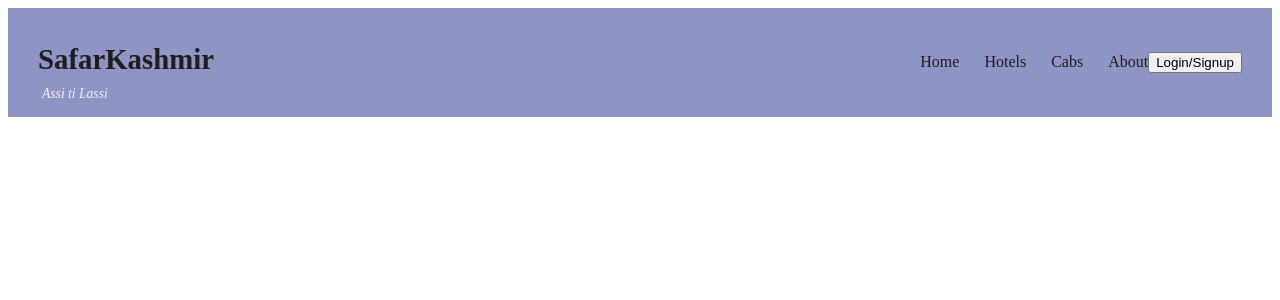
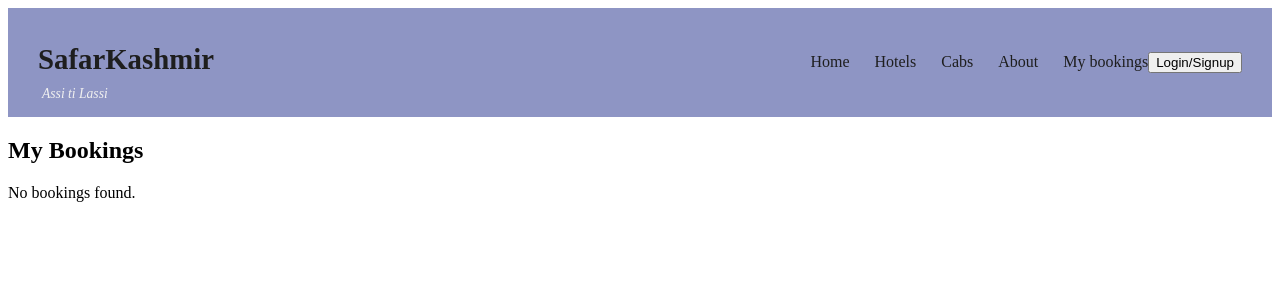
Before and after one commit to faizan929/kashmir-travel-app, a React (Vite) app in the folder client/: page /mybookings in a window 1280 px wide. Shown: the top 300 px of the page. Built offline with nearby package versions, Linux system fonts and the light colour scheme.

Commit message:
Added My bookings page

```diff
--- a/client/src/App.jsx
+++ b/client/src/App.jsx
@@ -7,10 +7,12 @@ import LoginPopup from "./components/LoginPopup";
 
 
 
+
 import Home from "./pages/Home"
 import About from "./pages/About";
 import Hotels from "./pages/Hotels";
 import Cabs from "./pages/Cabs";
+import MyBookings from "./pages/MyBookings"
 
 function App(){
 
@@ -111,6 +113,7 @@ function App(){
                   <Route path="/about" element={<About />} />
                   <Route path="/hotels" element={<Hotels />} />
                   <Route path="/cabs" element={<Cabs />} />
+                  <Route path="/mybookings" element={<MyBookings/>} />
               </Routes>
 
     </>
--- a/client/src/components/Navbar.jsx
+++ b/client/src/components/Navbar.jsx
@@ -29,6 +29,7 @@ function Navbar({setShowLogin}) {
                     <Link to="/hotels">Hotels</Link>
                     <Link to="/cabs">Cabs</Link>
                     <Link to="/about">About</Link>
+                    <Link to="/mybookings">My bookings</Link>
                 </div>
             </div>
 
--- /dev/null
+++ b/client/src/pages/MyBookings.jsx
@@ -0,0 +1,53 @@
+
+
+import {useEffect, useState} from 'react';
+
+function MyBookings() {
+    const [bookings, setBookings] = useState([]);
+
+
+    useEffect(() => {
+        const user = JSON.parse(localStorage.getItem("user"));
+        if (!user) return;
+
+        fetch(`http://localhost:5000/api/bookings/user/${user._id}`)
+            .then((res) => res.json())
+            .then((data) => setBookings(data))
+            .catch((err) => {
+                console.error(err);
+                alert("Failed to load bookings.")
+            });
+
+    }, []);
+
+
+     if (!Array.isArray(bookings)) {
+                        return <p>Failed to load bookings.</p>
+                    }
+
+    return (
+        <div>
+            <h2>My Bookings</h2>
+            {bookings.length === 0 ? (
+                <p>No bookings found.</p>
+            ): (
+
+                <ul>
+
+                    {bookings.map((booking) => (
+                        <li key = {booking._id}>
+                            <h3>{booking.itemId?.name || "Unknown Hotel"} </h3>
+                            <p>Check-in: {booking.checkInDate?.slice(0, 10)}</p>
+                            <p>Check-out: {booking.checkOutDate?.slice(0,10)}</p>
+                            <p>Guests: {booking.guests}</p>
+                            <p>Note: {booking.note}</p>
+                        </li>
+                    ))}
+                </ul>
+            )}
+        </div>
+    );
+
+}
+
+export default MyBookings
```
